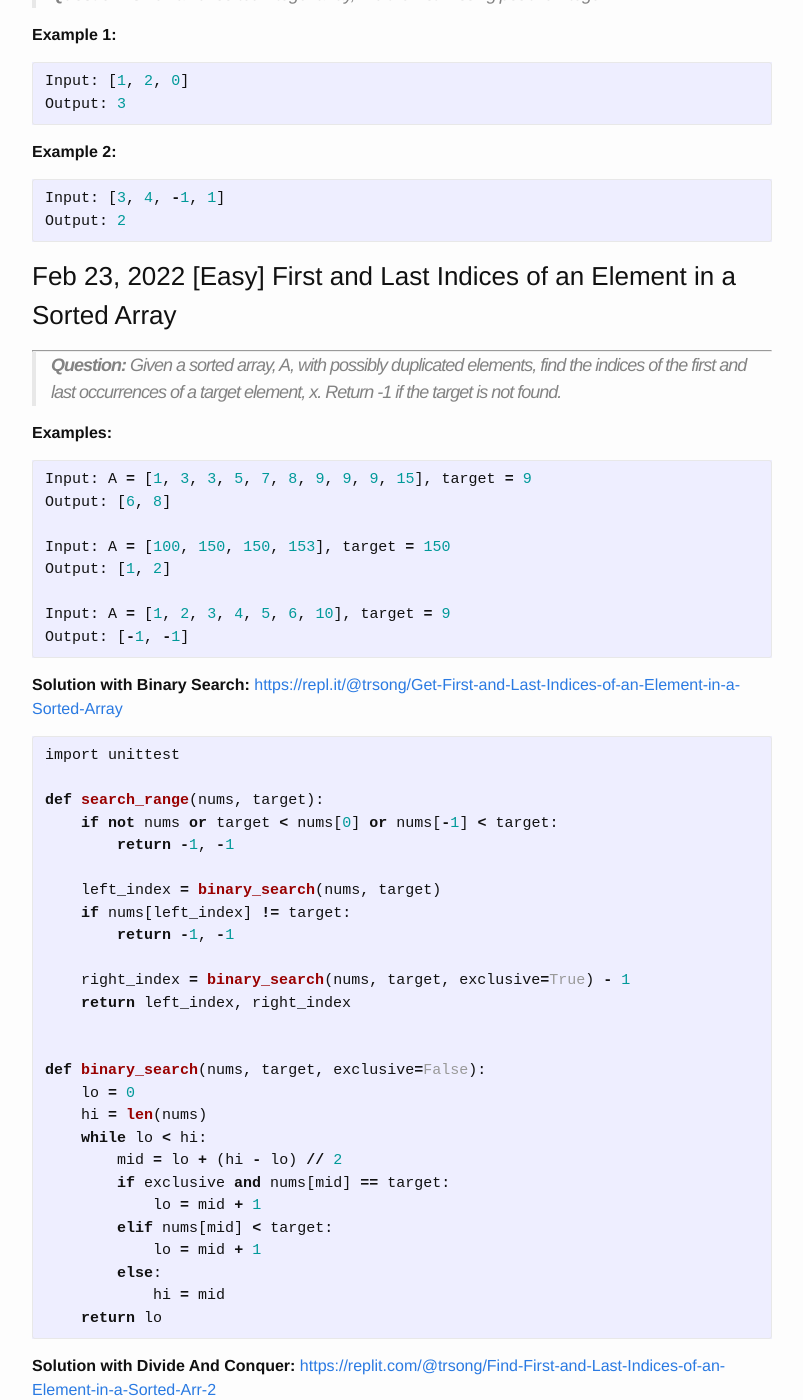
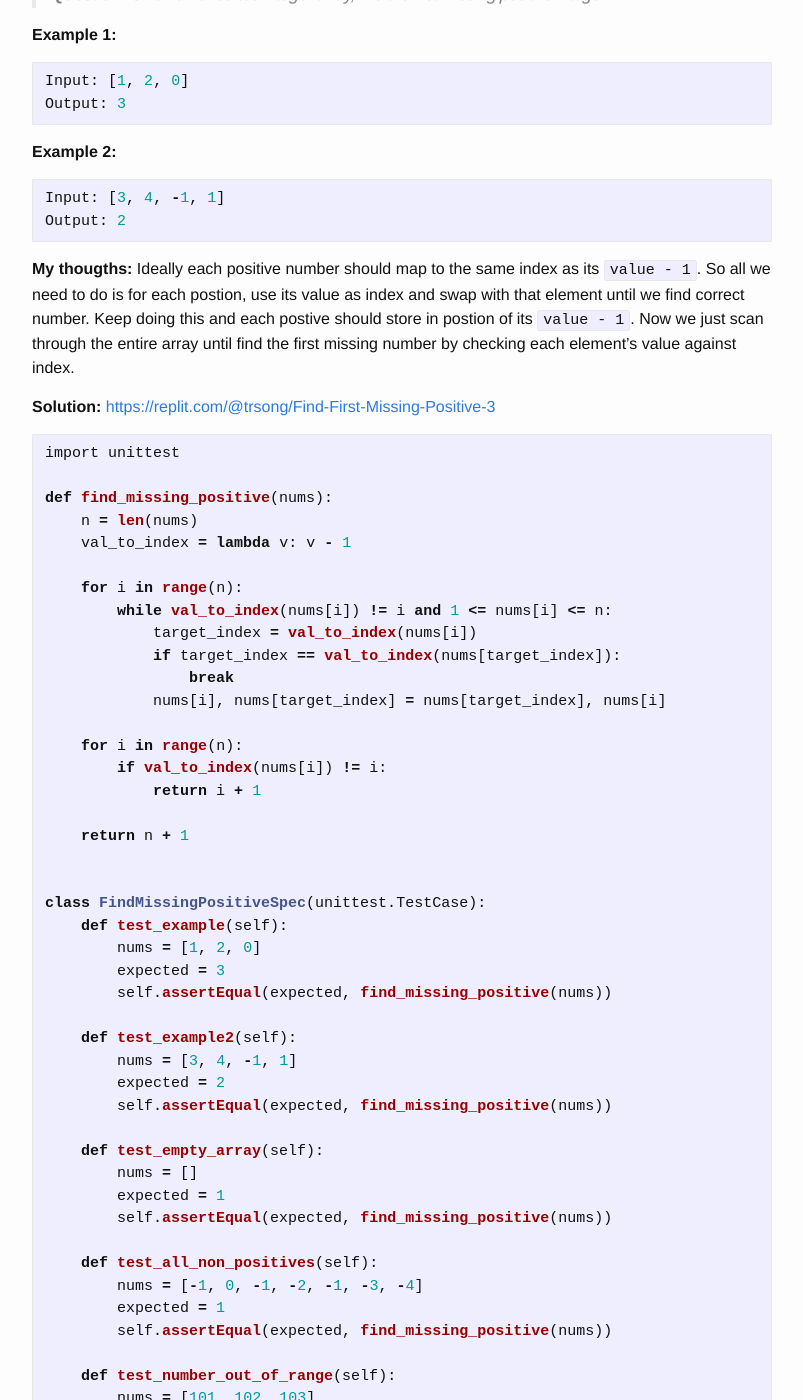
Before and after one commit to trsong/trsong.github.io, a Jekyll site: the page built from _posts/2022-02-01-DailyQuestionsFeb.md, in a window 1280 px wide and 1400 px high, scrolled down 1513 px. Shown: the whole window, without its empty margins (238-1041 px from the left). Built offline with Jekyll 4.4.1, drawn with Linux system fonts in a browser that asks for light colours; some of the changed text lies outside the part shown.

Commit message:
Add solution to Feb 24 question.

````diff
--- a/_posts/2022-02-01-DailyQuestionsFeb.md
+++ b/_posts/2022-02-01-DailyQuestionsFeb.md
@@ -46,6 +46,82 @@ Output: 3
 ```py
 Input: [3, 4, -1, 1]
 Output: 2
+```
+
+**My thougths:** Ideally each positive number should map to the same index as its `value - 1`. So all we need to do is for each postion, use its value as index and swap with that element until we find correct number. Keep doing this and each postive should store in postion of its `value - 1`.  Now we just scan through the entire array until find the first missing number by checking each element's value against index.
+
+
+**Solution:** [https://replit.com/@trsong/Find-First-Missing-Positive-3](https://replit.com/@trsong/Find-First-Missing-Positive-3)
+```py
+import unittest
+
+def find_missing_positive(nums):
+    n = len(nums)
+    val_to_index = lambda v: v - 1
+
+    for i in range(n):
+        while val_to_index(nums[i]) != i and 1 <= nums[i] <= n:
+            target_index = val_to_index(nums[i])
+            if target_index == val_to_index(nums[target_index]):
+                break
+            nums[i], nums[target_index] = nums[target_index], nums[i]
+
+    for i in range(n):
+        if val_to_index(nums[i]) != i:
+            return i + 1
+
+    return n + 1
+
+
+class FindMissingPositiveSpec(unittest.TestCase):
+    def test_example(self):
+        nums = [1, 2, 0]
+        expected = 3
+        self.assertEqual(expected, find_missing_positive(nums))
+
+    def test_example2(self):
+        nums = [3, 4, -1, 1]
+        expected = 2
+        self.assertEqual(expected, find_missing_positive(nums))
+
+    def test_empty_array(self):
+        nums = []
+        expected = 1
+        self.assertEqual(expected, find_missing_positive(nums))
+
+    def test_all_non_positives(self):
+        nums = [-1, 0, -1, -2, -1, -3, -4]
+        expected = 1
+        self.assertEqual(expected, find_missing_positive(nums))
+
+    def test_number_out_of_range(self):
+        nums = [101, 102, 103]
+        expected = 1
+        self.assertEqual(expected, find_missing_positive(nums))
+
+    def test_duplicated_numbers(self):
+        nums = [1, 1, 3, 3, 2, 2, 5]
+        expected = 4
+        self.assertEqual(expected, find_missing_positive(nums))
+
+    def test_missing_positive_falls_out_of_range(self):
+        nums = [5, 4, 3, 2, 1]
+        expected = 6
+        self.assertEqual(expected, find_missing_positive(nums))
+
+    def test_number_off_by_one_position(self):
+        nums = [0, 2, 3, 4, 7, 6, 1]
+        expected = 5
+        self.assertEqual(expected, find_missing_positive(nums))
+
+    def test_positive_and_negative_numbers(self):
+        nums = [-1, -3, -2, 0, 1, 2, 4, -4, 5, -6, 7]
+        expected = 3
+        self.assertEqual(expected, find_missing_positive(nums))
+
+
+if __name__ == '__main__':
+    unittest.main(exit=False, verbosity=2)
 ```
 
 ### Feb 23, 2022 \[Easy\] First and Last Indices of an Element in a Sorted Array
````
